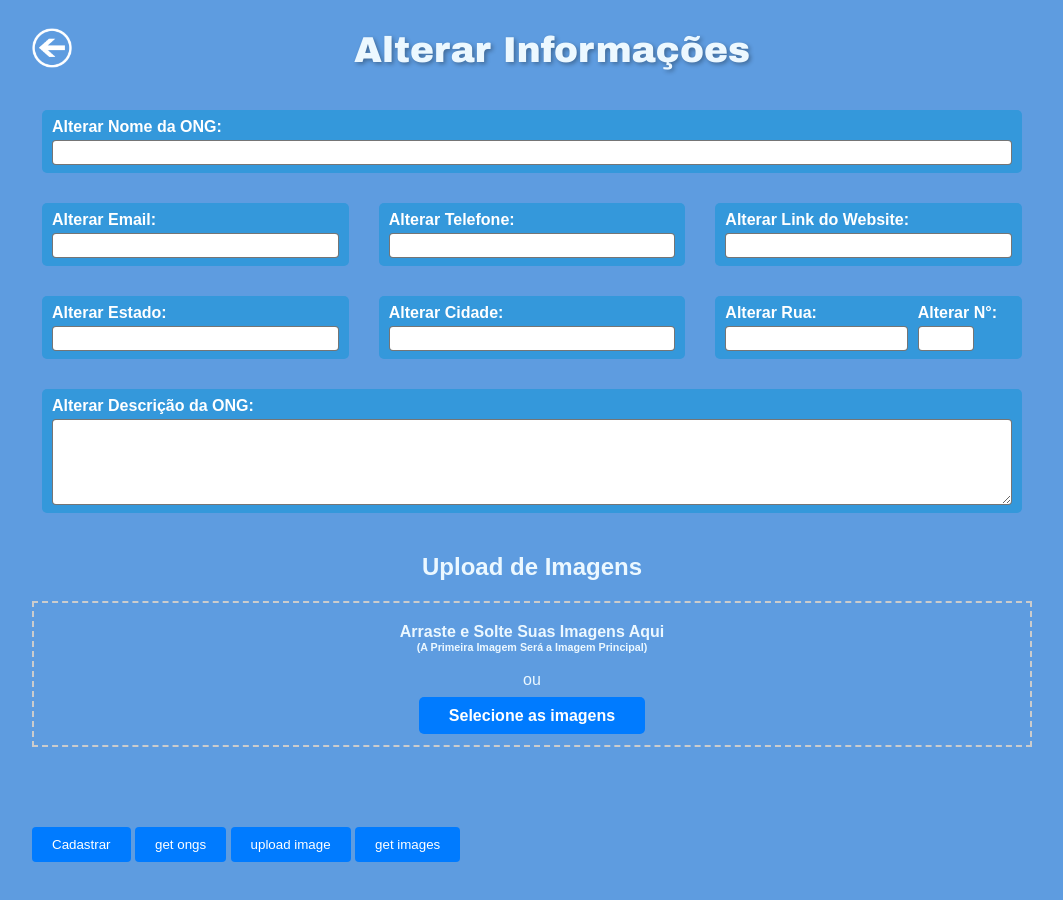
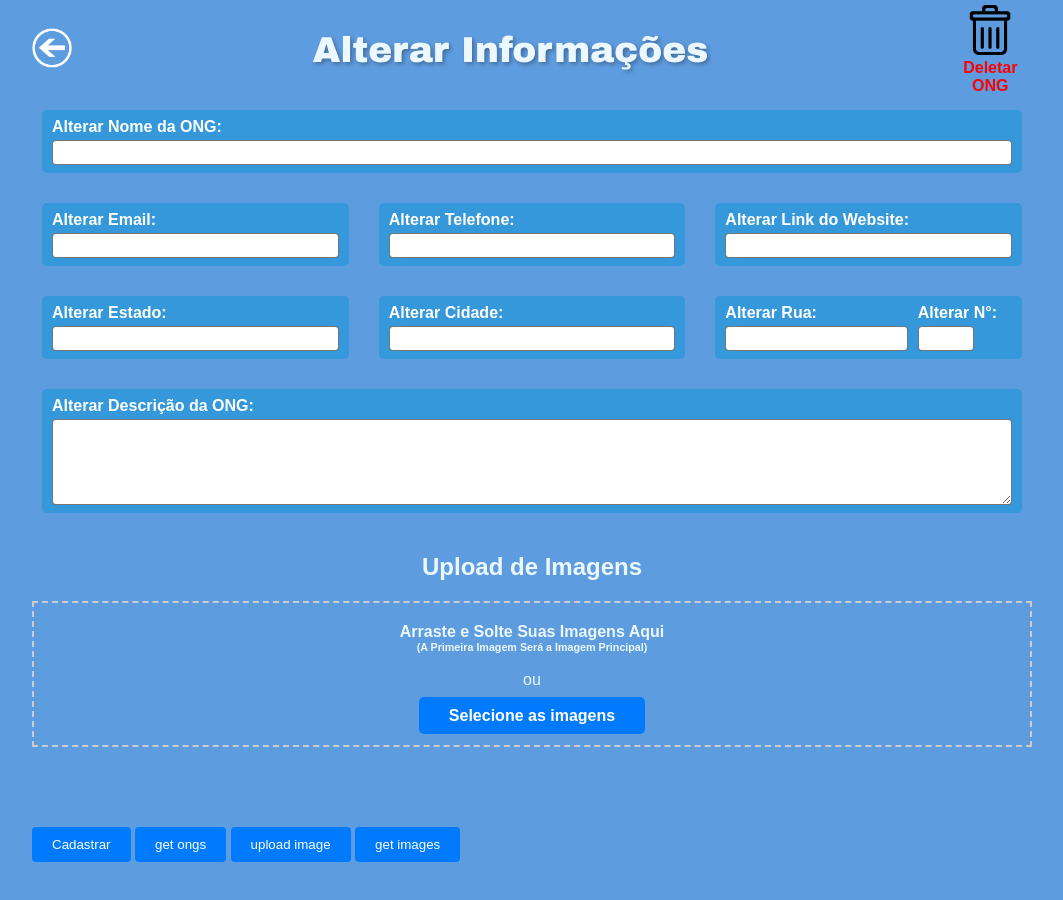
Before and after one commit to GabrielMendesR/WebSite_ONG, a website: page ONGWeb2/src/ui/alteracao.html in a window 1280 px wide. Shown: the whole page, without its empty margins (108-1171 px from the left). Drawn offline with nearby package versions, Linux system fonts and the light colour scheme.

Commit message:
BotãoDelete

```diff
--- a/ONGWeb2/src/ui/alteracao.html
+++ b/ONGWeb2/src/ui/alteracao.html
@@ -13,6 +13,10 @@
         <div class="cabecalho">
             <a href="../ui/index.html"><img src="../../assets/imgs/voltar.png" alt="Voltar" width="40px"></a>
             <h2 class="titulo">Alterar Informações</h2>
+            <a href="#">
+                <img src="../../assets/imgs/lixeira.png" alt="Deletar ONG" height="50px" width="50px">
+                <h4>Deletar ONG</h4>
+            </a>
         </div>
         <form id="cadastroForm" enctype="multipart/form-data">
             <div class="row">
@@ -65,7 +69,8 @@
                 <div id="uploadArea" class="upload-area" ondragover="handleDragOver(event)" ondrop="handleDrop(event)">
                     <h4>Arraste e Solte Suas Imagens Aqui<br>
                         <h6>(A Primeira Imagem Será a Imagem Principal)</h6>
-                        <br>ou</h4><br><br>
+                        <br>ou
+                    </h4><br><br>
                     <label for="imagemInput" class="custom-file-upload">
                         Selecione as imagens
                     </label>
@@ -75,6 +80,7 @@
                 <div id="previewImagens" class="preview-images"></div>
             </div>
         </form>
+
         <button onclick="cadastrar()">Cadastrar</button>
         <button onclick="getOngsTest()">get ongs</button>
         <button onclick="uploadImageTest()">upload image</button>
```
Also changed, not shown: ONGWeb2/assets/imgs/lixeira.png (added), ONGWeb2/dist/css/cadastro.css.
